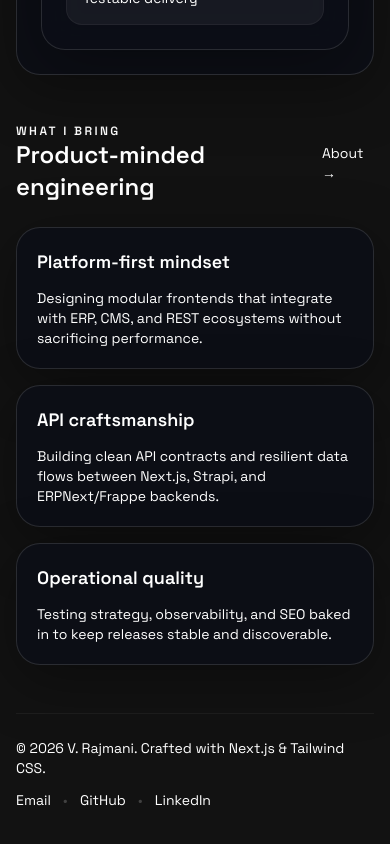
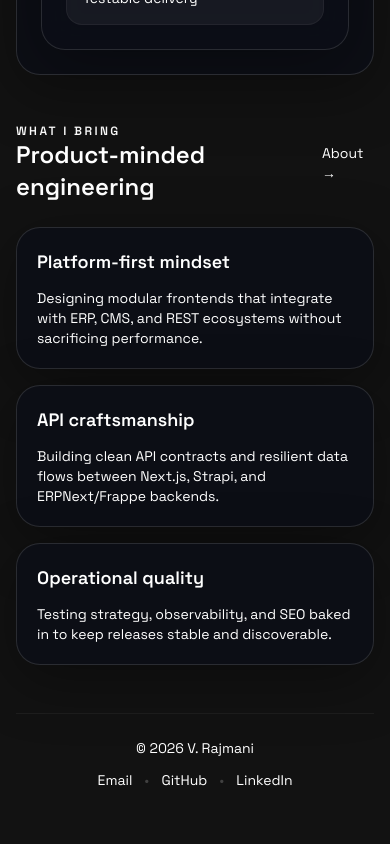
Before and after one commit to Rajmani-Nadar/rajmani-portfolio, a Next.js app: page / in a window 390 px wide. Shown: the part 1228-2072 px from the top of the page. Built offline with nearby package versions, Linux system fonts and the light colour scheme.

Commit message:
Center footer links on mobile

```diff
--- a/src/components/Footer.tsx
+++ b/src/components/Footer.tsx
@@ -3,8 +3,8 @@ import Link from 'next/link';
 export function Footer() {
   return (
     <footer className="mt-12 border-t border-white/5 pt-6 text-sm text-muted flex flex-col sm:flex-row sm:items-center sm:justify-between gap-3">
-      <p>© {new Date().getFullYear()} V. Rajmani. Crafted with Next.js & Tailwind CSS.</p>
-      <div className="flex items-center gap-3">
+      <p className="text-center sm:text-left">© {new Date().getFullYear()} V. Rajmani</p>
+      <div className="flex items-center gap-3 justify-center sm:justify-end">
         <Link href="mailto:rajmaninadar2000@gmail.com" className="hover:text-white transition">
           Email
         </Link>
```
